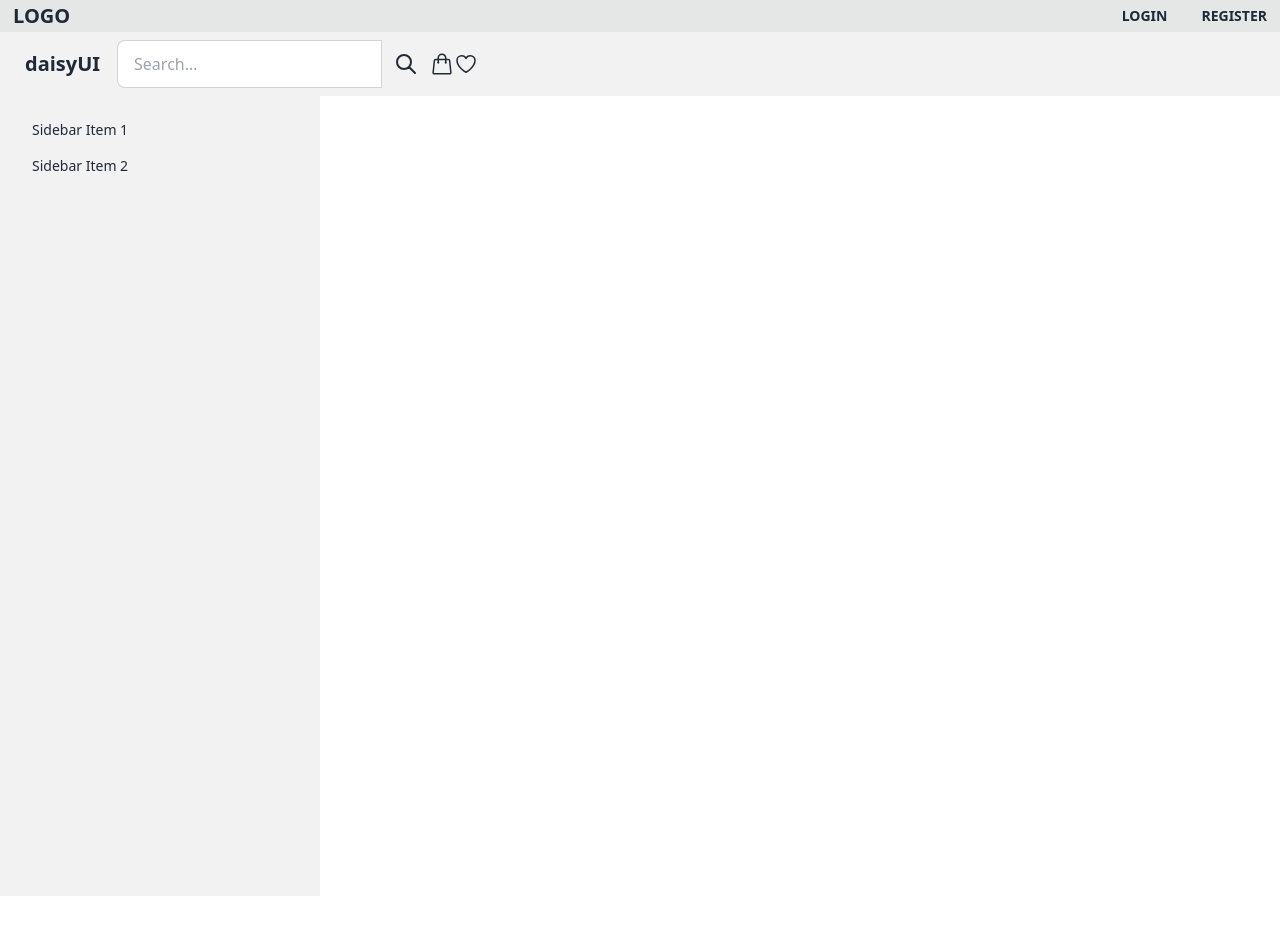
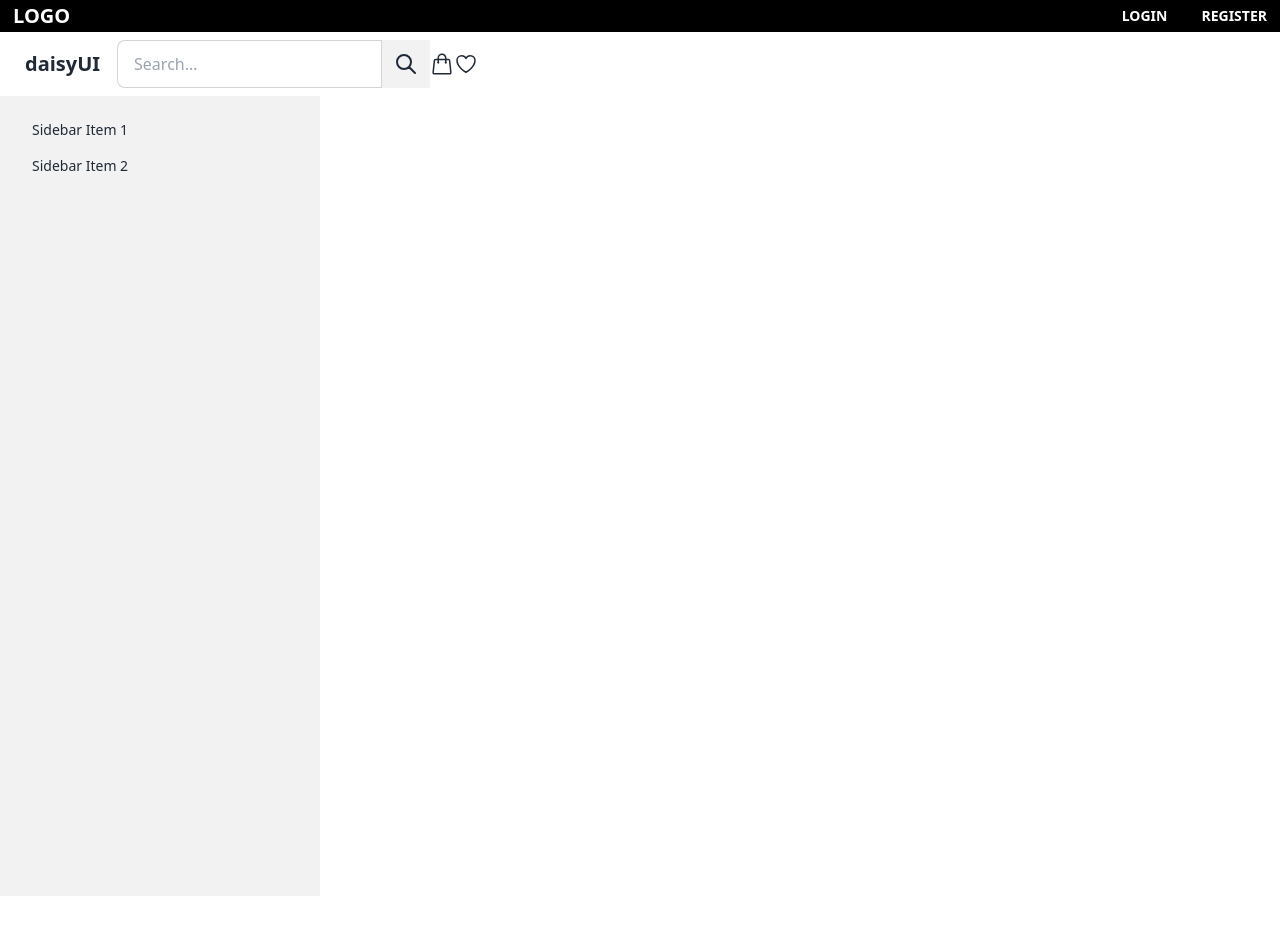
Before and after one commit to finalproject-bsd003/finalproject, a React (Vite) app in the folder client/: page / in a window 1280 px wide. Shown: the top 934 px of the page. Built offline with nearby package versions, Linux system fonts and the light colour scheme.

Commit message:
feat:server deleted

```diff
--- a/client/src/components/Header.jsx
+++ b/client/src/components/Header.jsx
@@ -1,11 +1,17 @@
 function Header() {
   return (
     <>
-      <div className="flex justify-between bg-base-300 ">
-        <a className="btn btn-sm btn-ghost normal-case text-xl">LOGO</a>
+      <div className="flex justify-between bg-black ">
+        <a className="btn btn-sm btn-ghost normal-case text-xl text-white">
+          LOGO
+        </a>
         <div className="flex justify-end">
-          <button className="btn btn-sm btn-ghost mr-2 text-sm">Login</button>
-          <button className="btn btn-sm btn-ghost text-sm">Register</button>
+          <button className="btn btn-sm btn-ghost mr-2 text-sm text-white">
+            Login
+          </button>
+          <button className="btn btn-sm btn-ghost text-sm text-white">
+            Register
+          </button>
         </div>
       </div>
     </>
--- a/client/src/components/Navbar.jsx
+++ b/client/src/components/Navbar.jsx
@@ -1,7 +1,7 @@
 function Navbar() {
   return (
     <>
-      <div className="navbar bg-base-200">
+      <div className="navbar bg-white">
         <a className="btn btn-ghost normal-case text-xl">daisyUI</a>
         {/* search bar */}
         <div className="form-control">
--- a/client/src/components/Sidebar.jsx
+++ b/client/src/components/Sidebar.jsx
@@ -12,9 +12,9 @@ function Sidebar() {
             Open drawer
           </label>
         </div>
-        <div className="drawer-side">
+        <div className="drawer-side h-screen">
           <label htmlFor="my-drawer-2" className="drawer-overlay"></label>
-          <ul className="menu p-4 w-80 h-full bg-base-200 text-base-content">
+          <ul className="menu p-4 w-80 h-[100vh] bg-base-200 text-base-content">
             {/* Sidebar content here */}
             <li>
               <a>Sidebar Item 1</a>
```
